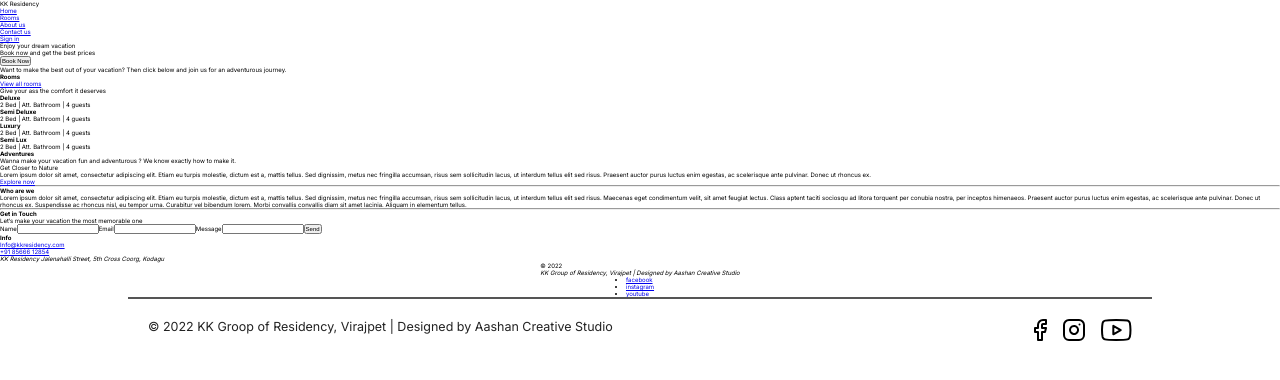
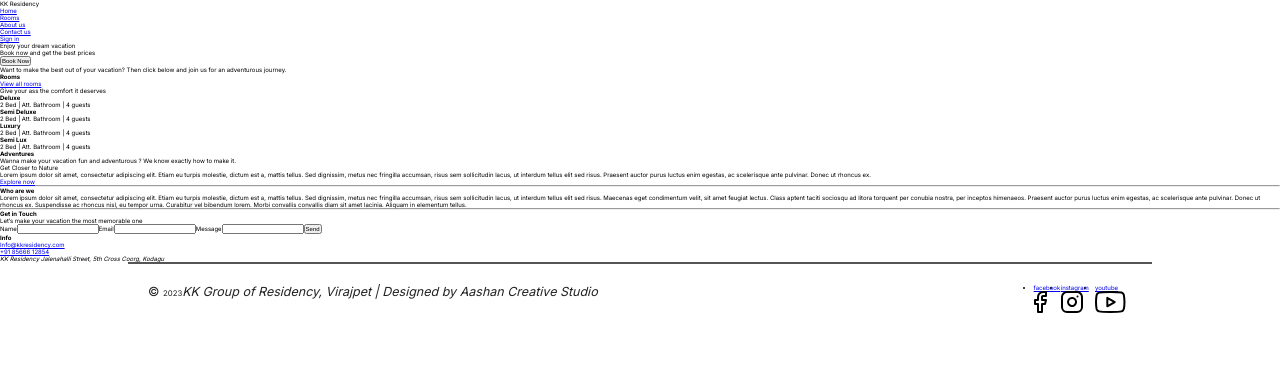
Before and after one commit to jest-in/resort-kk-residency, a React (Create React App) app: page / in a window 1280 px wide. Shown: the top 380 px of the page. Built offline with nearby package versions, Linux system fonts and the light colour scheme.

Commit message:
footer modified

```diff
--- a/src/components/footer.js
+++ b/src/components/footer.js
@@ -6,21 +6,23 @@ import Youtube from '../Assets/Icons/Youtube';
 export default function Footer() {
     return (
         <footer className="login-footer">
-            <div>
+            <hr className="login-footer-border" />
+            <div class="login-footer-container">
+                <div class="login-footer-sec1">
                     <p>
-                    © <time dateTime={2022}>2022</time>
+                        © <time dateTime={2023}>2023</time>
                     </p>
                     <address>
                         KK Group of Residency, Virajpet | Designed by Aashan
                         Creative Studio
                     </address>
                 </div>
-            <ul>
+                <ul class="login-footer-sec2">
                     <li>
                         <a href="#">
                             facebook
                             <span aria-hidden="true">
-                            {/* place the facebook svg */}
+                                <Facebook />
                             </span>
                         </a>
                     </li>
@@ -28,7 +30,7 @@ export default function Footer() {
                         <a href="#">
                             instagram
                             <span aria-hidden="true">
-                            {/* place the instagram svg */}
+                                <Instagram />
                             </span>
                         </a>
                     </li>
@@ -36,31 +38,11 @@ export default function Footer() {
                         <a href="#">
                             youtube
                             <span aria-hidden="true">
-                            {/* place the youtube svg */}
+                                <Youtube />
                             </span>
                         </a>
                     </li>
                 </ul>
-
-            <hr className="login-footer-border" />
-            <div class="login-footer-container">
-                <div class="login-footer-sec1">
-                    <p>
-                        © 2022 KK Groop of Residency, Virajpet | Designed by
-                        Aashan Creative Studio
-                    </p>
-                </div>
-                <div class="login-footer-sec2">
-                    <a href="#">
-                        <Facebook />
-                    </a>
-                    <a href="#">
-                        <Instagram />
-                    </a>
-                    <a href="#">
-                        <Youtube />
-                    </a>
-                </div>
             </div>
         </footer>
     );
```
Lines whose indentation alone changed are shown as unchanged.
